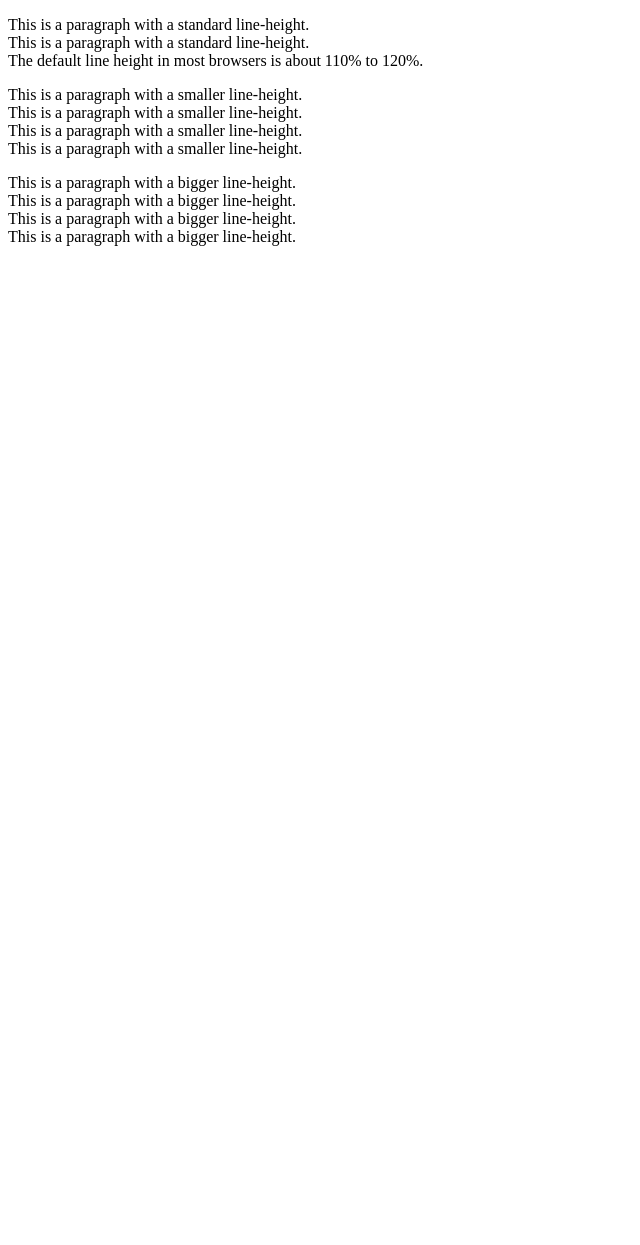
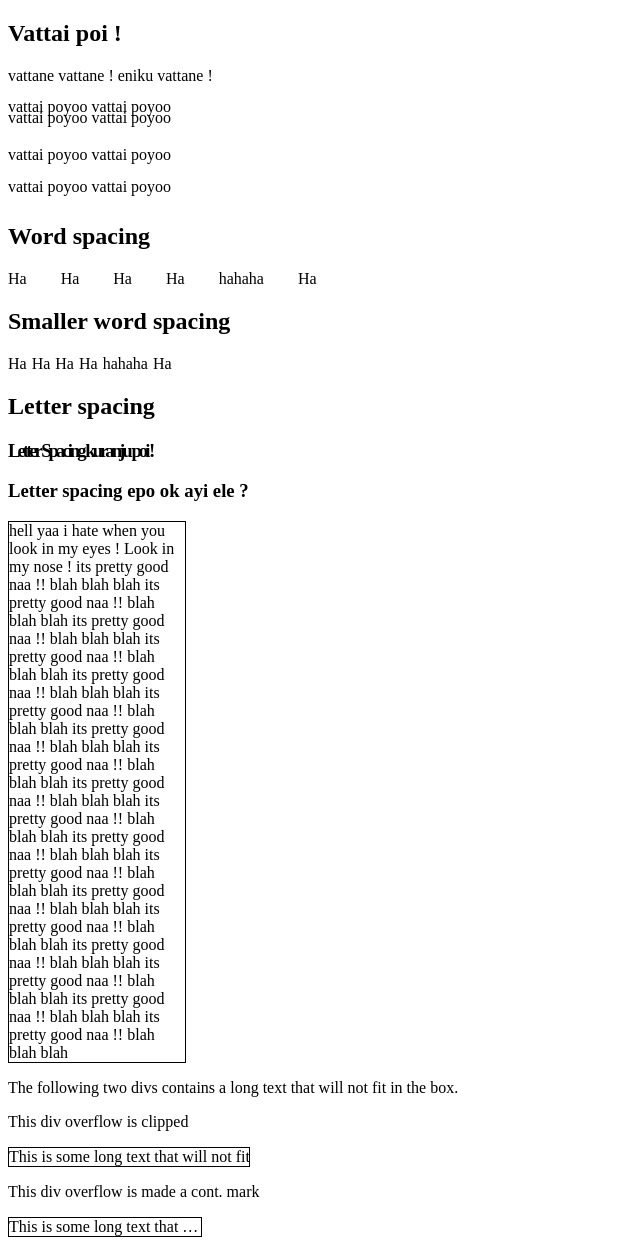
Before and after one commit to ELDHOSE104/onAug12, a plain HTML site: page index.html in a window 1280 px wide. Shown: the whole page, without its empty margins (0-640 px from the left). Before the commit the page ends 800 px from the top, so only its background shows below. Drawn offline with Linux system fonts and the light colour scheme.

Commit message:
all done

```diff
--- a/index.html
+++ b/index.html
@@ -1,28 +1,49 @@
 <!DOCTYPE html>
 <html>
 <head>
+    <link href="style.css" rel="stylesheet"/>
+    <title>onAug12</title>
 </head>
 <body>
-
+<h2>Vattai poi ! </h2>
 <p>
-    This is a paragraph with a standard line-height.<br>
-    This is a paragraph with a standard line-height.<br>
-    The default line height in most browsers is about 110% to 120%.<br>
+    vattane vattane ! eniku vattane !
 </p>
 
 <p class="small">
-    This is a paragraph with a smaller line-height.<br>
-    This is a paragraph with a smaller line-height.<br>
-    This is a paragraph with a smaller line-height.<br>
-    This is a paragraph with a smaller line-height.<br>
+    vattai poyoo vattai poyoo<br>
+    vattai poyoo vattai poyoo<br>
 </p>
 
 <p class="big">
-    This is a paragraph with a bigger line-height.<br>
-    This is a paragraph with a bigger line-height.<br>
-    This is a paragraph with a bigger line-height.<br>
-    This is a paragraph with a bigger line-height.<br>
+    vattai poyoo vattai poyoo<br>
+    vattai poyoo vattai poyoo<br>
 </p>
+<h2>Word spacing</h2>
+<p class="moreSpacing">Ha Ha Ha Ha hahaha Ha</p>
+<h2>Smaller word spacing</h2>
+<p class="lessSpacing">Ha Ha Ha Ha hahaha Ha</p>
+<h2>Letter spacing</h2>
+<h3 class="lessLetterSpacing"> Letter Spacing kuranju poi !</h3>
+<h3 class="moreLetterSpacing">Letter spacing epo ok ayi ele ?</h3>
+<p class="wordWrap">hell yaa i hate when you look in my eyes ! Look in my nose !
+    its pretty good naa !! blah blah blah  its pretty good naa !! blah blah blah its pretty good naa !!
+    blah blah blah its pretty good naa !! blah blah blah its pretty good naa !!
+    blah blah blah its pretty good naa !! blah blah blah its pretty good naa !!
+    blah blah blah its pretty good naa !! blah blah blah its pretty good naa !!
+    blah blah blah its pretty good naa !! blah blah blah its pretty good naa !!
+    blah blah blah its pretty good naa !! blah blah blah its pretty good naa !!
+    blah blah blah its pretty good naa !! blah blah blah its pretty good naa !!
+    blah blah blah its pretty good naa !!
+    blah blah blah its pretty good naa !! blah blah blah its pretty good naa !!
+    blah blah blah</p>
 
+<p>The following two divs contains a long text that will not fit in the box.</p>
+
+<p>This div overflow is clipped</p>
+<div class="ellipsis">This is some long text that will not fit in the box</div>
+
+<p>This div overflow is made a cont. mark</p>
+<div class="divEllipsis">This is some long text that will not fit in the box</div>
 </body>
 </html>
--- a/style.css
+++ b/style.css
@@ -1,7 +1,42 @@
 p.small {
     line-height: 70%;
 }
-
 p.big {
     line-height: 200%;
 }
+p.moreSpacing {
+    word-spacing: 30px;
+}
+p.lessSpacing
+{
+    word-spacing: 1px;
+}
+h3.lessLetterSpacing {
+    letter-spacing: -3px;
+}
+h3.moreLetterSpacing {
+    letter-spacing:normal;
+}
+p.wordWrap
+{
+    word-wrap:break-word;
+    width: 11em;
+    border: 1px solid #000000;
+}
+div.ellipsis
+{
+    white-space: nowrap;
+    width: 15em;
+    overflow: hidden;
+    text-overflow: clip;
+    border: 1px solid #000000;
+}
+
+div.divEllipsis
+{
+    white-space: nowrap;
+    width: 12em;
+    overflow: hidden;
+    text-overflow: ellipsis;
+    border: 1px solid #000000;
+}
```
